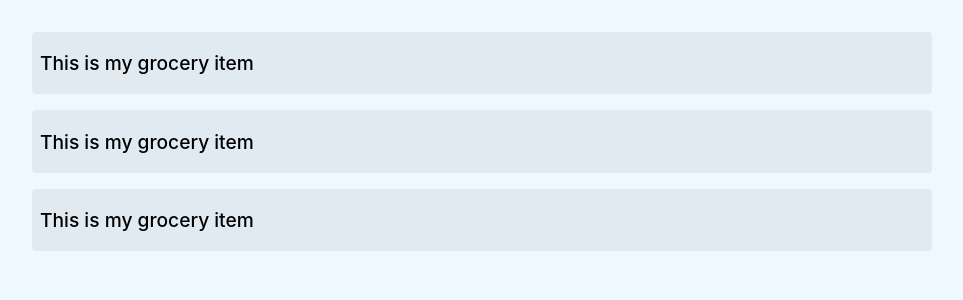
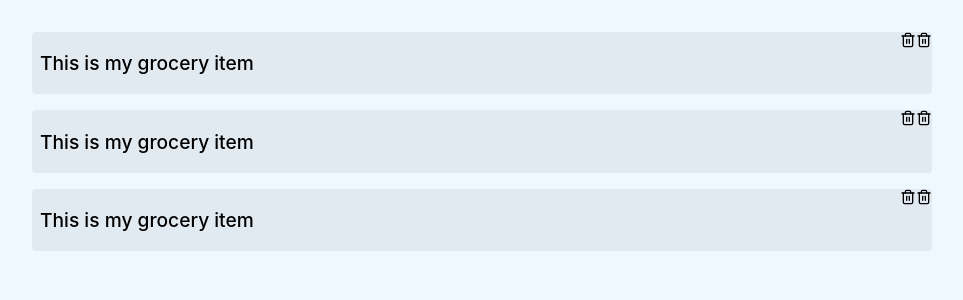
Before and after one commit to BSlaven/my_grocery_list, a React (Vite) app: page / in a window 1280 px wide. Shown: the top 300 px of the page, without its empty margins (158-1121 px from the left). Built offline with nearby package versions, Linux system fonts and the light colour scheme.

Commit message:
add trash icon

```diff
--- a/src/GroceryItem/GroceryItem.jsx
+++ b/src/GroceryItem/GroceryItem.jsx
@@ -1,3 +1,5 @@
+import { FiTrash2 } from 'react-icons/fi';
+
 import classes from './GroceryItem.module.css';
 
 const GroceryItem = () => {
@@ -5,7 +7,8 @@ const GroceryItem = () => {
     <div className={classes.item}>
       <p className={classes.text}>This is my grocery item</p>
       <div className={classes.iconContainer}>
-
+        <FiTrash2 />
+        <FiTrash2 />
       </div>
     </div>
   )
```
